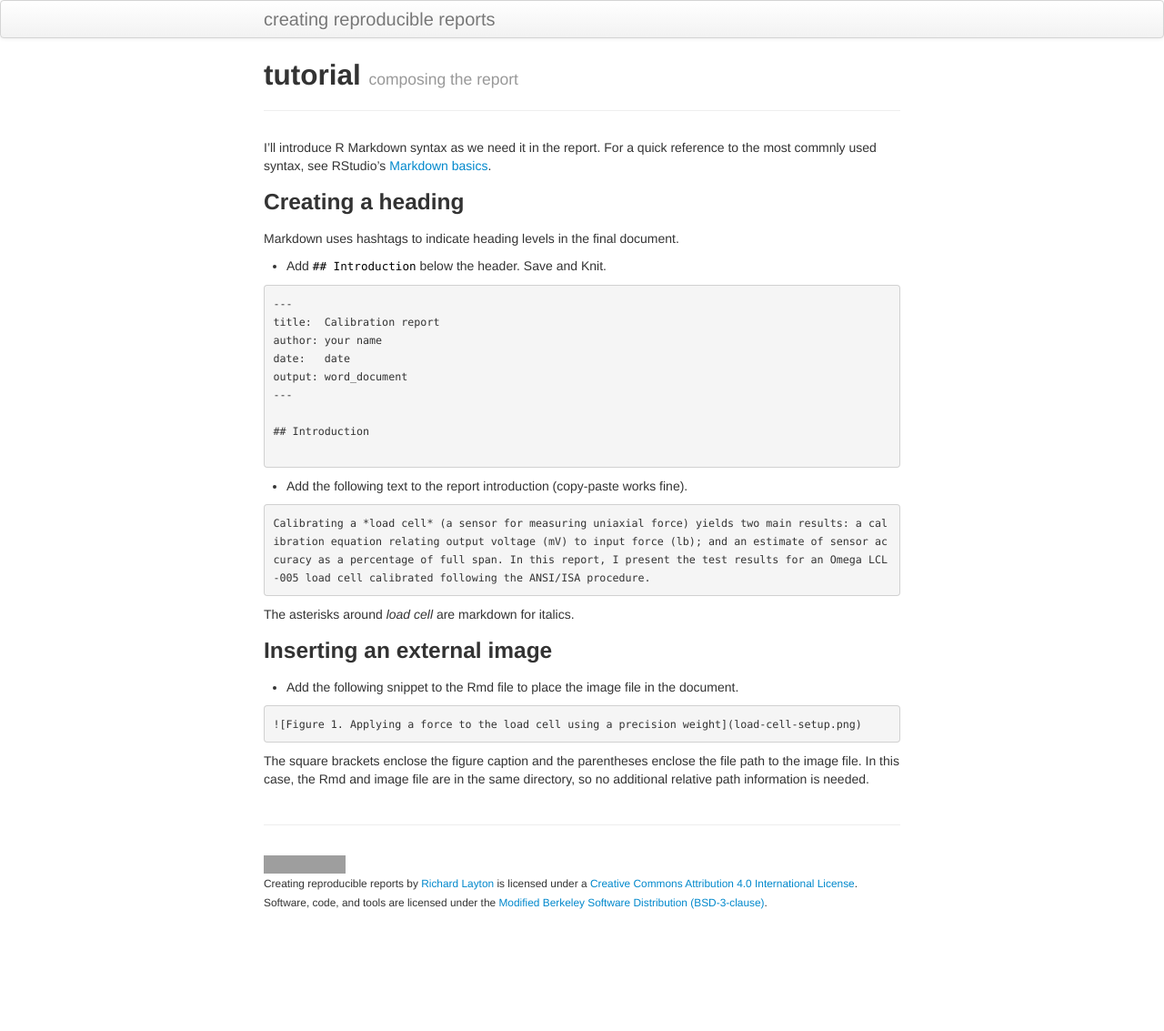
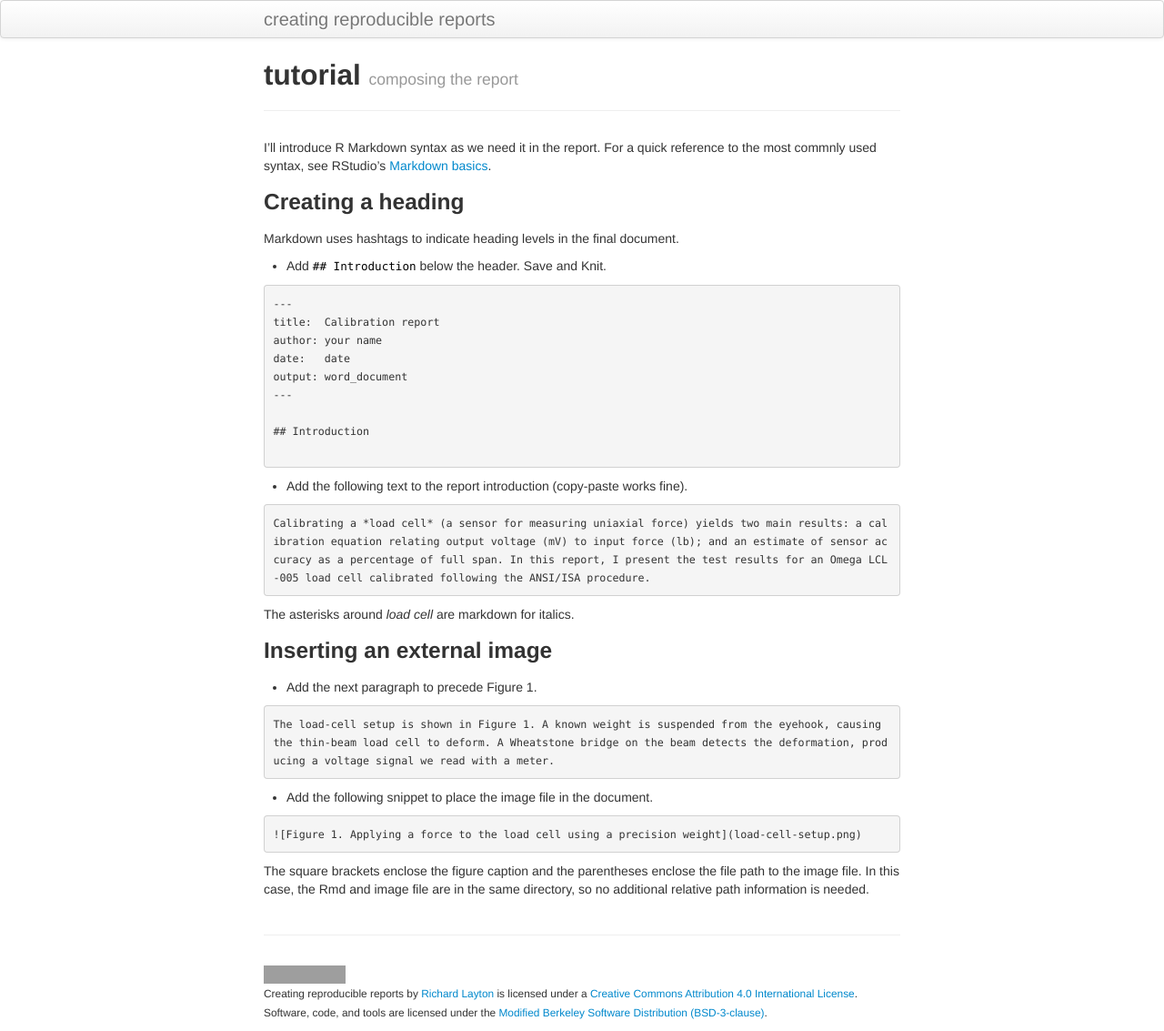
Before and after one commit to DSR-RHIT/creating-reproducible-reports, a Jekyll site: the page built from pages/composing.md, in a window 1280 px wide. Shown: the whole page at 91% size. Built offline with Jekyll 4.4.1, drawn with Linux system fonts in a browser that asks for light colours; before the commit the page ends 1012 px from its top, so only the background shows below that; grey boxes are pictures that could not be loaded.

Commit message:
tutorial

````diff
--- a/pages/composing.md
+++ b/pages/composing.md
@@ -36,8 +36,12 @@ The asterisks around *load cell* are markdown for italics.
 
 ### Inserting an external image
 
+- Add the next paragraph to precede Figure 1.
 
-- Add the following snippet to the Rmd file to place the image file in the document.
+<pre><code>The load-cell setup is shown in Figure 1. A known weight is suspended from the eyehook, causing the thin-beam load cell to deform. A Wheatstone bridge on the beam detects the deformation, producing a voltage signal we read with a meter.
+</code></pre>
+
+- Add the following snippet to place the image file in the document.
 
 ```
 ![Figure 1. Applying a force to the load cell using a precision weight](load-cell-setup.png)
````
